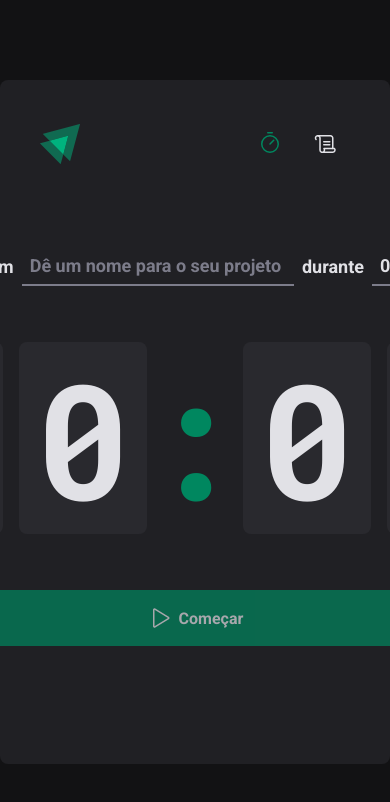
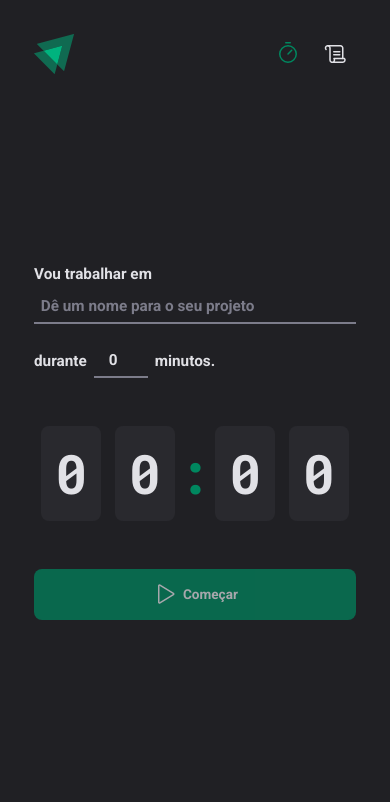
Before and after one commit to virtorodrigues/ignite-timer, a React (Vite) app: page / in a window 390 px wide. Shown: the top 802 px of the page. Built offline with nearby package versions, Linux system fonts and the light colour scheme.

Commit message:
added responsiveness to components

```diff
--- a/package.json
+++ b/package.json
@@ -16,7 +16,6 @@
     "phosphor-react": "^1.4.1",
     "react": "^18.2.0",
     "react-dom": "^18.2.0",
-    "react-helmet": "^6.1.0",
     "react-hook-form": "^7.43.9",
     "react-router-dom": "^6.11.0",
     "styled-components": "^5.3.10",
@@ -26,7 +25,6 @@
     "@rocketseat/eslint-config": "^1.2.0",
     "@types/react": "^18.0.28",
     "@types/react-dom": "^18.0.11",
-    "@types/react-helmet": "^6.1.6",
     "@types/styled-components": "^5.1.26",
     "@typescript-eslint/eslint-plugin": "^5.59.2",
     "@typescript-eslint/parser": "^5.57.1",
--- a/src/layouts/DefaultLayout/styles.ts
+++ b/src/layouts/DefaultLayout/styles.ts
@@ -11,4 +11,10 @@ export const LayoutContainer = styled.div`
   display: flex;
   flex-direction: column;
   overflow: auto;
+
+  @media (max-width: 768px) {
+    margin: 0;
+    border-radius: 0;
+    height: calc(100vh);
+  }
 `
--- a/src/pages/History/index.tsx
+++ b/src/pages/History/index.tsx
@@ -2,7 +2,6 @@ import { useContext } from 'react'
 import { HistoriContainer, HistoryList, Status } from './styles'
 import { CyclesContext } from '../../context/CyclesContext'
 import { formatDistanceToNow } from 'date-fns'
-import { Helmet } from 'react-helmet'
 
 import ptBR from 'date-fns/locale/pt-BR'
 
@@ -10,8 +9,6 @@ export function History() {
   const { cycles } = useContext(CyclesContext)
   return (
     <>
-      <Helmet title="Histórico | Ignite timer" />
-
       <HistoriContainer>
         <h1>Meu historico</h1>
 
--- a/src/pages/History/styles.ts
+++ b/src/pages/History/styles.ts
@@ -9,6 +9,11 @@ export const HistoriContainer = styled.main`
   h1 {
     font-size: 1.5rem;
     color: ${(props) => props.theme['gray-100']};
+  }
+
+  @media (max-width: 768px) {
+    padding: 0;
+    margin-top: 2rem;
   }
 `
 
@@ -50,6 +55,12 @@ export const HistoryList = styled.div`
       &:first-child {
         padding-left: 1.5rem;
         width: 50%;
+        max-width: 10rem;
+        overflow: auto;
+
+        @media (max-width: 768px) {
+          width: 25%;
+        }
       }
 
       &:last-child {
--- a/src/pages/Home/components/Countdown/styles.ts
+++ b/src/pages/Home/components/Countdown/styles.ts
@@ -14,6 +14,11 @@ export const CountdownContainer = styled.div`
     padding: 2rem 1rem;
     border-radius: 8px;
   }
+
+  @media (max-width: 768px) {
+    font-size: 4rem;
+    line-height: 3rem;
+  }
 `
 
 export const Separator = styled.div`
@@ -24,4 +29,8 @@ export const Separator = styled.div`
   overflow: hidden;
   display: flex;
   justify-content: center;
+
+  @media (max-width: 768px) {
+    width: 1rem;
+  }
 `
--- a/src/pages/Home/components/NewCycleForm/index.tsx
+++ b/src/pages/Home/components/NewCycleForm/index.tsx
@@ -9,7 +9,7 @@ export function NewCycleForm() {
   const { register } = useFormContext()
 
   return (
-    <FormContainer>
+    <FormContainer disabled={!!activeCycle}>
       <label htmlFor="task">Vou trabalhar em</label>
       <TaskInput
         type="text"
--- a/src/pages/Home/components/NewCycleForm/styles.ts
+++ b/src/pages/Home/components/NewCycleForm/styles.ts
@@ -1,6 +1,10 @@
 import styled from 'styled-components'
 
-export const FormContainer = styled.div`
+interface FormContainerType {
+  disabled: boolean
+}
+
+export const FormContainer = styled.div<FormContainerType>`
   width: 100%;
   display: flex;
   align-items: center;
@@ -10,6 +14,11 @@ export const FormContainer = styled.div`
   font-size: 1.125rem;
   font-weight: bold;
   flex-wrap: wrap;
+
+  @media (max-width: 768px) {
+    justify-content: flex-start;
+    ${(props) => props.disabled && 'display: none'};
+  }
 `
 const BaseInput = styled.input`
   background: transparent;
@@ -37,7 +46,14 @@ export const TaskInput = styled(BaseInput)`
   &::-webkit-calendar-picker-indicator {
     display: none !important;
   }
+
+  @media (max-width: 768px) {
+    flex: auto;
+    width: 100%;
+    margin-bottom: 1rem;
+  }
 `
 export const MinutesAmountInput = styled(BaseInput)`
   width: 4rem;
+  text-align: center;
 `
--- a/src/styles/global.ts
+++ b/src/styles/global.ts
@@ -23,4 +23,10 @@ export const GlobalStyle = createGlobalStyle`
     font-weight: 400;
     font-size: 1rem;
   }
+
+  @media (max-width: 768px) {
+    html {
+      font-size: 85%;
+    }
+  }
 `
```
Also changed, not shown: 1 other file (tests, documents, lock files or other folders).
